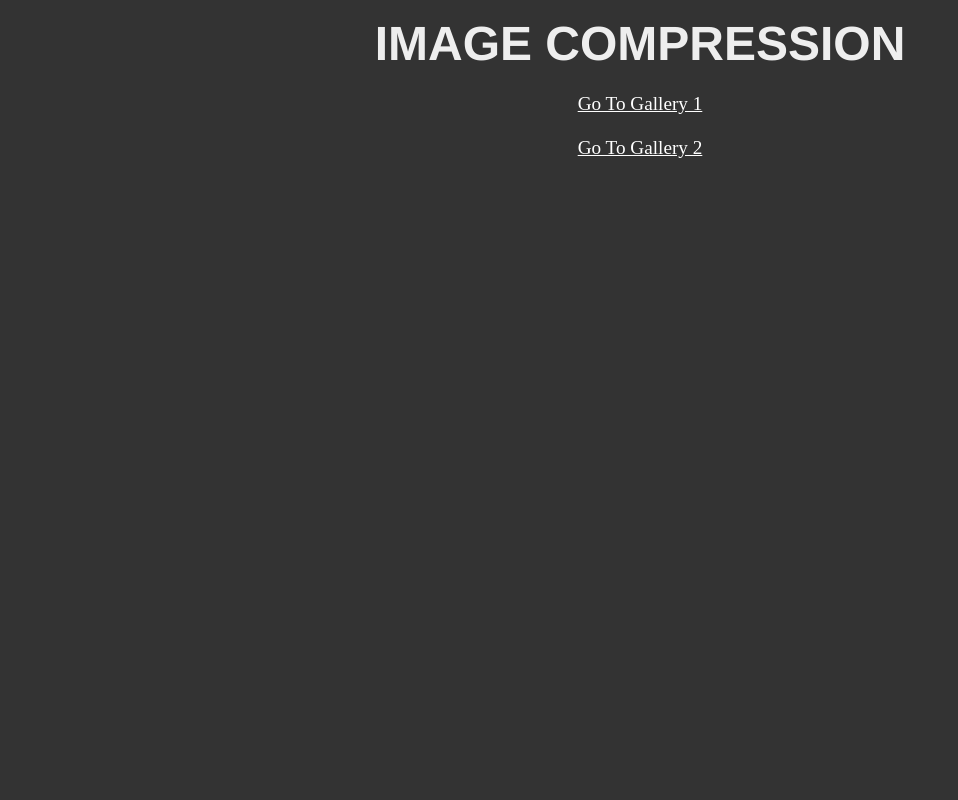
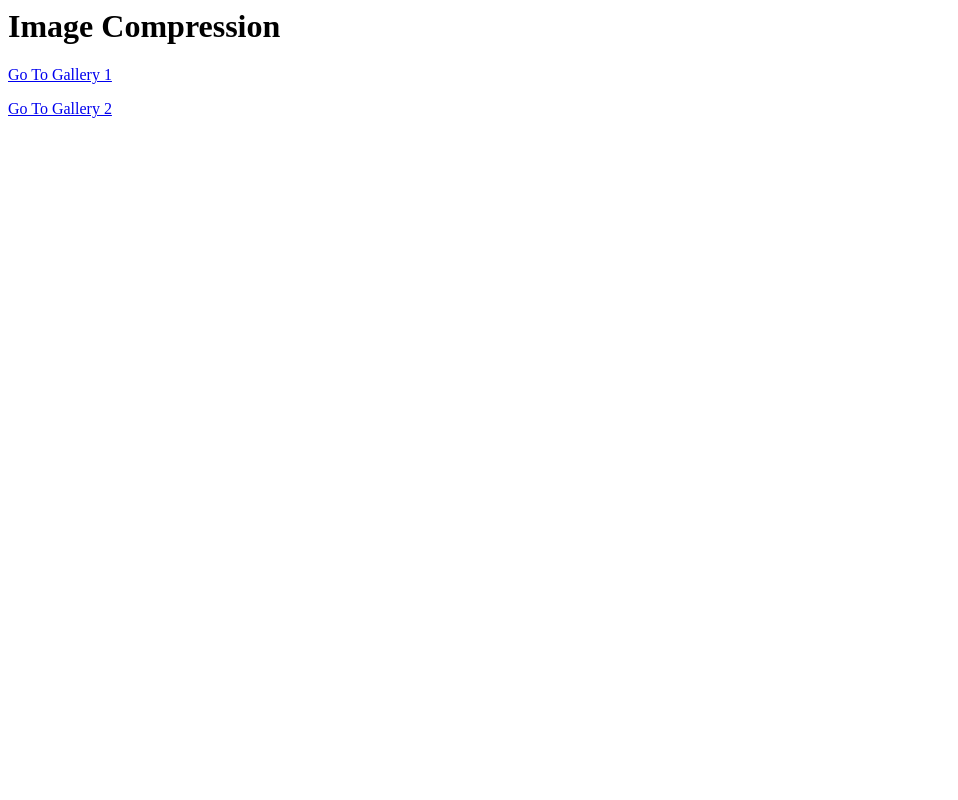
Before and after one commit to sorebear/img-load-manager, a PHP site: page / in a window 1280 px wide. Shown: the whole page, without its empty margins (0-958 px from the left). Run offline with PHP 8.4, Linux system fonts and the light colour scheme.

Commit message:
Removed custom styling from master branch

```diff
--- a/index.php
+++ b/index.php
@@ -15,11 +15,6 @@
    <meta http-equiv="X-UA-Compatible" content="ie=edge">
    <title>Image Load</title>
    <link href="style.css" rel="stylesheet">
-   <style>
-      .img-container {
-         width: 100%;
-      }
-   </style>
 </head>
 <body>
    <h1>Image Compression</h1>
--- a/style.css
+++ b/style.css
@@ -1,41 +1,5 @@
-* {
-   padding: 0;
-   margin: 0;
-   box-sizing: border-box;
+.img-container {
+   /*
+   * Add Your Custom Styles Here To Position and Style Image Containers
+   */
 }
-
-body {
-   font-size: 62.5%;
-   background-color: #333;
-   text-align: center;
-}
-
-h1 {
-   text-transform: uppercase;
-   font-family: Helvetica, Arial, sans-serif;
-   text-align: center;
-   color: #eee;
-   font-size: 3rem;
-   padding-top: 1rem;
-}
-
-h2 {
-   color: white;
-   text-transform: uppercase;
-   font-size: 1.6rem;
-   text-align: center;
-   margin: 1rem 0;
-   font-family: 'Helvetica', sans-serif;
-}
-
-a:visited, a:link, a:active {
-   color: white;
-   font-size: 1.2rem;
-   padding: .5rem;
-}
-
-.img-container {
-   width: 50%;
-   float: left;
-   padding: 5rem;
-}
```
